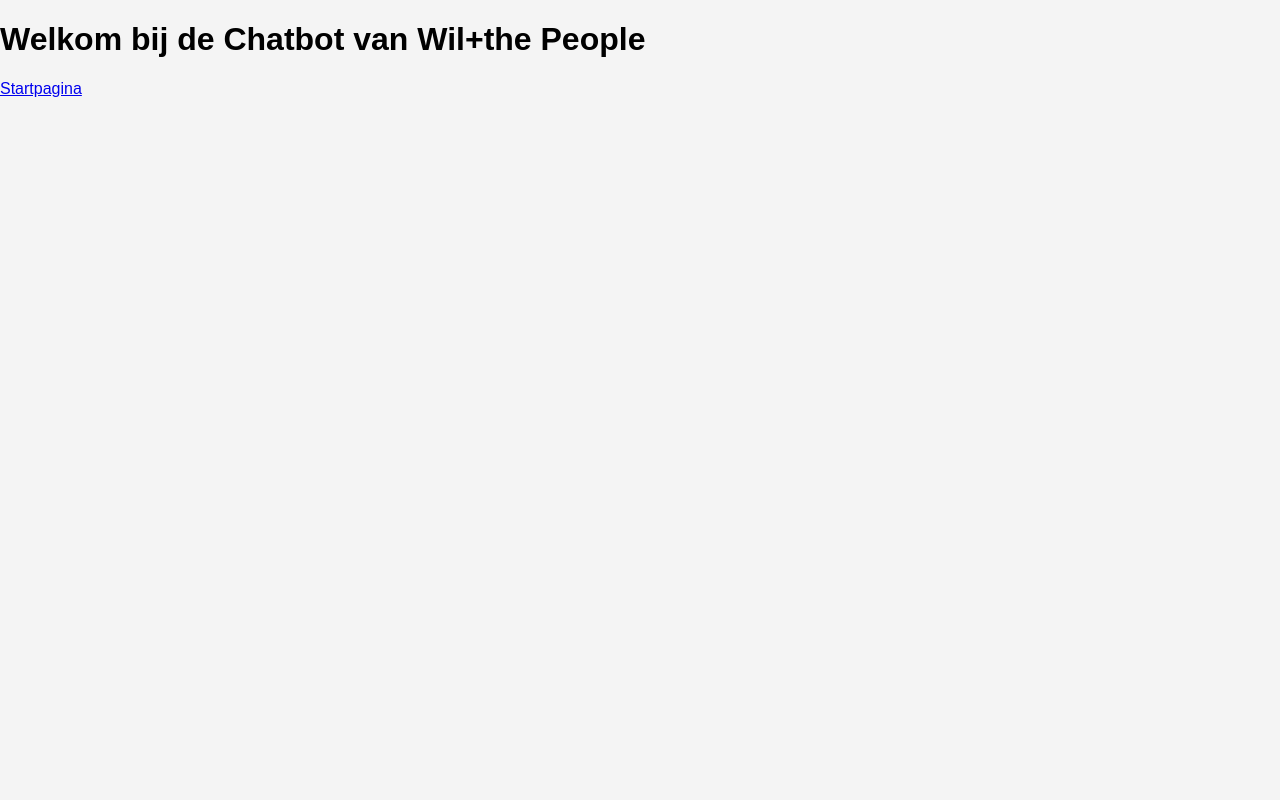
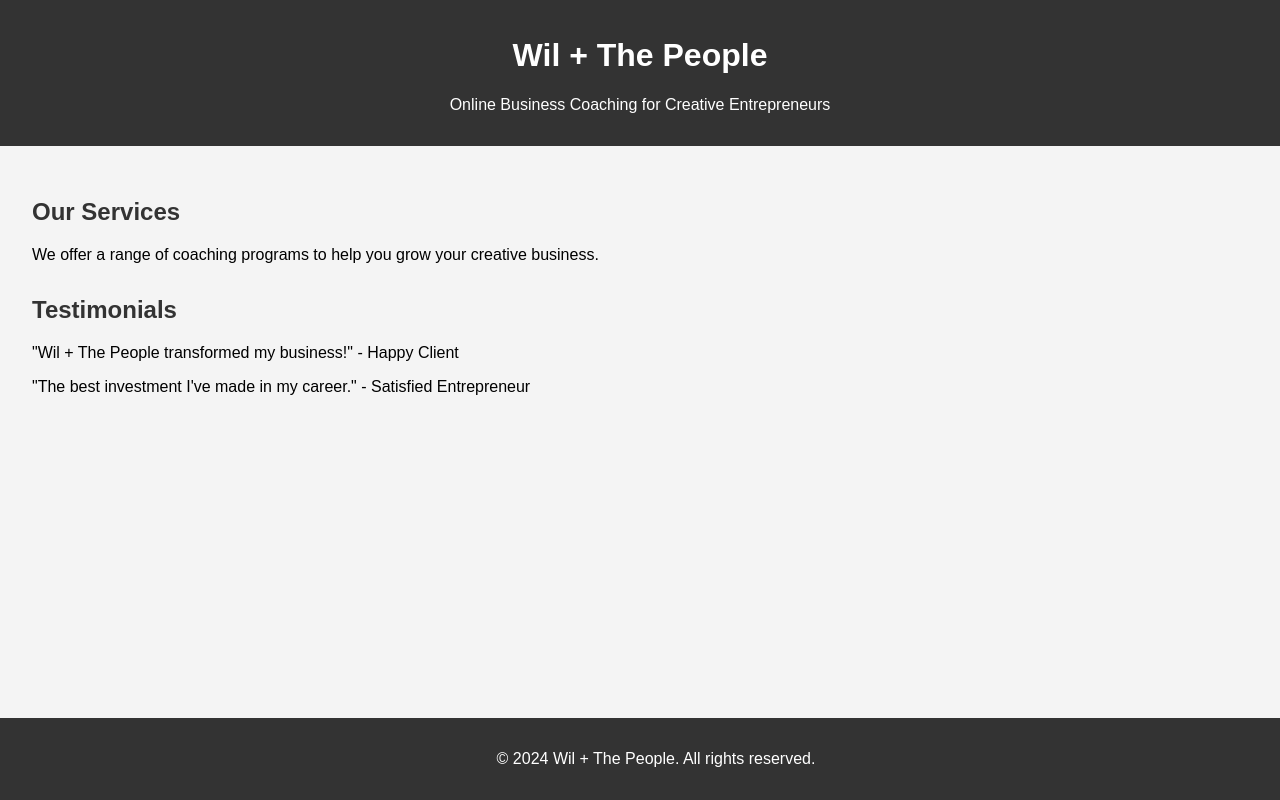
Before and after one commit to JanvdVeen/MyChatbot, a plain HTML site: page index.html in a window 1280 px wide. Drawn offline with Linux system fonts and the light colour scheme.

Commit message:
Update index.html

```diff
--- a/index.html
+++ b/index.html
@@ -41,11 +41,24 @@
 </head>
 
 <body>
-    <h1>Welkom bij de Chatbot van Wil+the People</h1>
-
-        <nav>
-            <a href="../startpagina.html">Startpagina</a>
-        </nav>
+        <header>
+        <h1>Wil + The People</h1>
+        <p>Online Business Coaching for Creative Entrepreneurs</p>
+    </header>
+    <div class="container">
+        <section class="services">
+            <h2>Our Services</h2>
+            <p>We offer a range of coaching programs to help you grow your creative business.</p>
+        </section>
+        <section class="testimonials">
+            <h2>Testimonials</h2>
+            <p>"Wil + The People transformed my business!" - Happy Client</p>
+            <p>"The best investment I've made in my career." - Satisfied Entrepreneur</p>
+        </section>
+    </div>
+    <footer>
+        <p>© 2024 Wil + The People. All rights reserved.</p>
+    </footer>
 
     <script async type='module'
         src='https://interfaces.zapier.com/assets/web-components/zapier-interfaces/zapier-interfaces.esm.js'></script>
```
